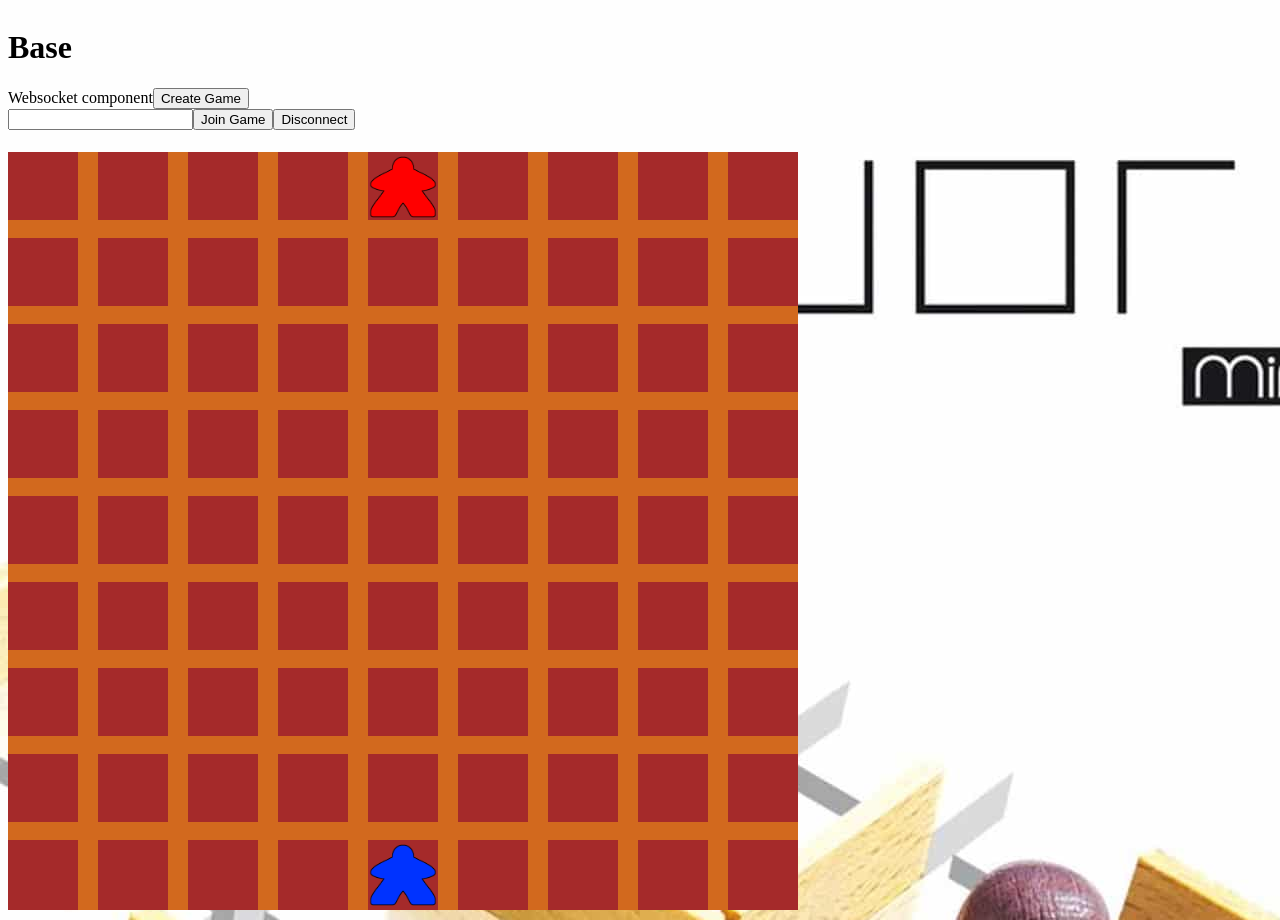
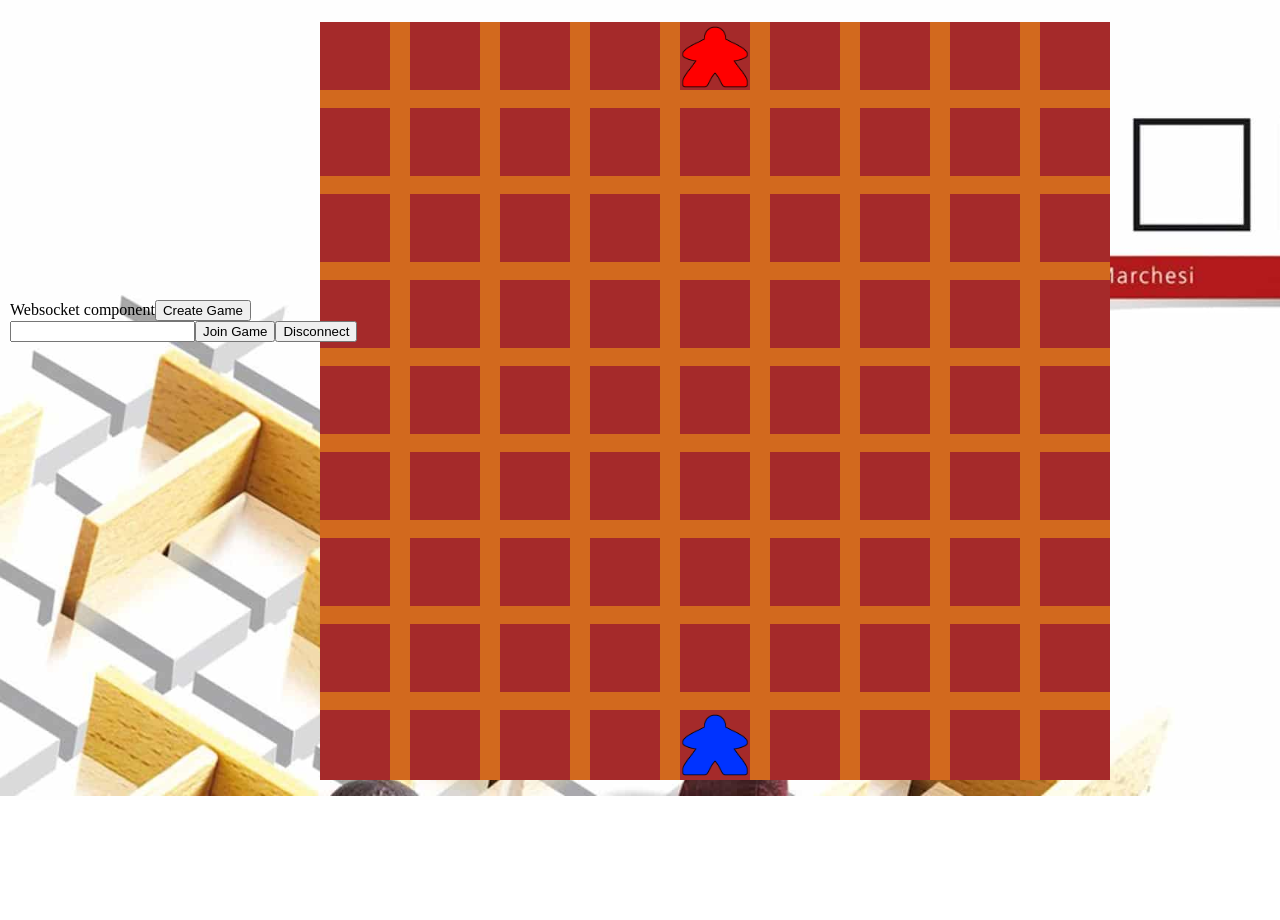
Before and after one commit to bbujdoso94/QuoridorReact, a React (Create React App) app in the folder Quoridor/: page / in a window 1280 px wide. After the commit the page ends 800 px from the top, so only its background shows below. Built offline with nearby package versions, Linux system fonts and the light colour scheme; the HTML template or start-up script is replaced by a standard one.

Commit message:
changed css for App, get board div out of websocket components

```diff
--- a/Quoridor/src/App.css
+++ b/Quoridor/src/App.css
@@ -67,4 +67,12 @@ div.container {
 
 body{
   background-image: url("./quoridor.jpg");
+  background-size: cover;
+  margin:0 25%;
 }
+
+div.websocketComponents {
+  position: fixed;
+  left: 10px;
+  top: 300px;
+}
--- a/Quoridor/src/App.js
+++ b/Quoridor/src/App.js
@@ -8,7 +8,6 @@ function App() {
     <BoardStateProvider>
       <GameProvider>
         <div className="App">
-            <h1>Base</h1>
               <MyWebsocket></MyWebsocket>
               {/* <Board></Board> */}
         </div>
--- a/Quoridor/src/components/MyWebsocket.jsx
+++ b/Quoridor/src/components/MyWebsocket.jsx
@@ -66,15 +66,15 @@ export const MyWebsocket = () => {
 
   return (
       <>
-      <div>
+      <div className="websocketComponents">
       Websocket component
       <button onClick={createGame}>Create Game</button><br/>
       <input onChange={(e)=>addGameId(e.target.value)}></input>
       <button onClick={subscribeToEndpoint}>Join Game</button>
       <button onClick={disconnect}>Disconnect</button>
       <br></br>
+      </div>
       <Board></Board>
-      </div>
       <br/>
       </>
   )
```
